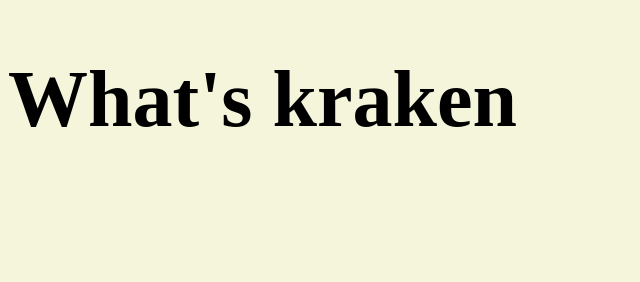
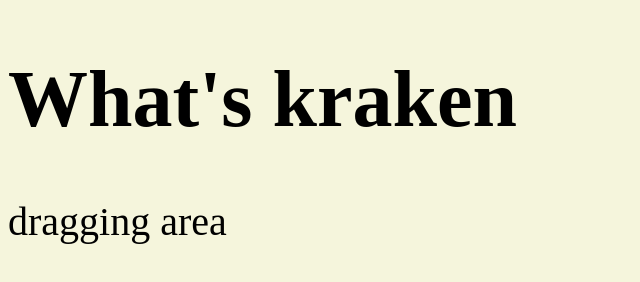
Before and after one commit to willkotheimer/funwiththekraken, a plain HTML site: page index.html in a window 1280 px wide. Shown: the whole page, without its empty margins (0-640 px from the left). Drawn offline with Linux system fonts and the light colour scheme.

Commit message:
Adding new stuff

```diff
--- a/index.html
+++ b/index.html
@@ -21,6 +21,12 @@
         <![endif]-->
 
     <h1>What's kraken</h1>
+
+    <div id="highlightArea" class="half-page">
+        <div class="infoArea" id="draggingArea" ondragover="onDragOver(event);" ondrop="onDrop(event);">dragging
+            area</div>
+    </div>
+
     <script src="main.js" async defer></script>
 </body>
 
--- a/main.css
+++ b/main.css
@@ -13,3 +13,6 @@ body {
   font-size: 10em;
 
 }
+
+
+/*Comment*/
```
